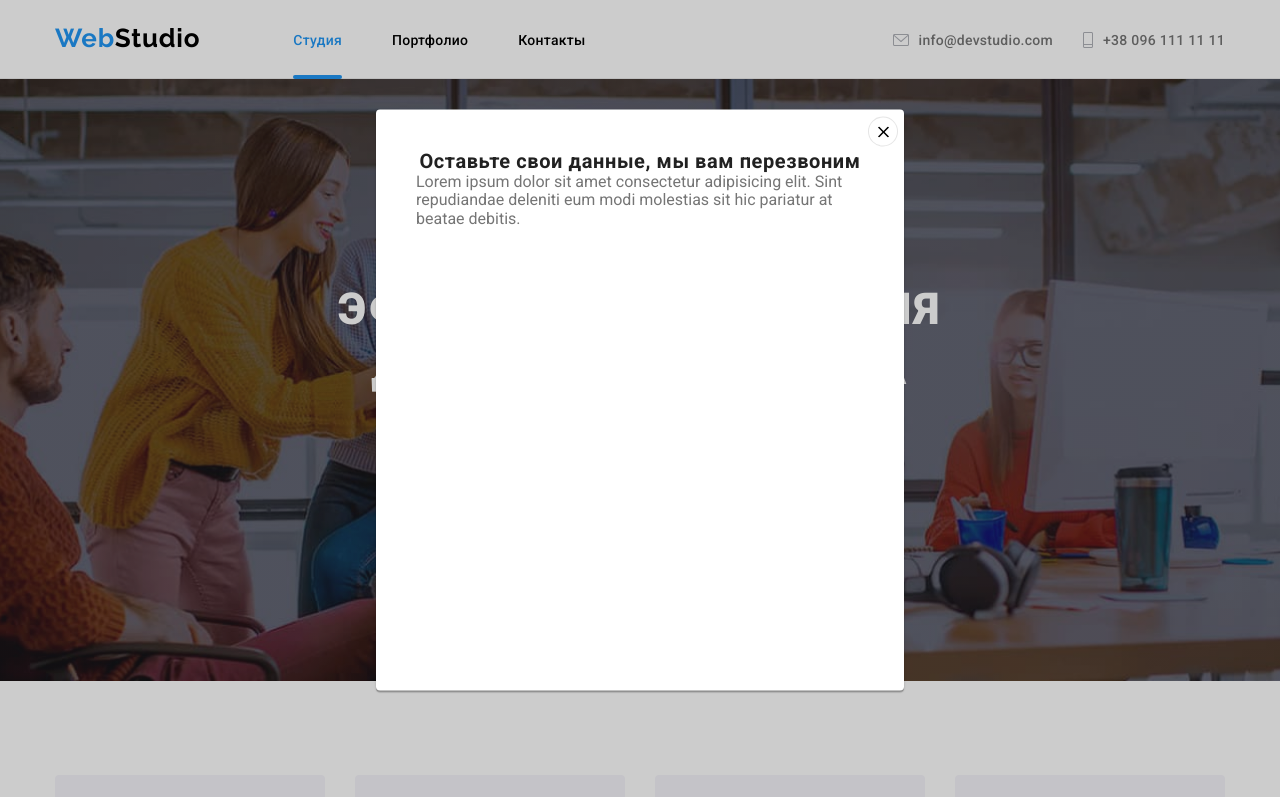
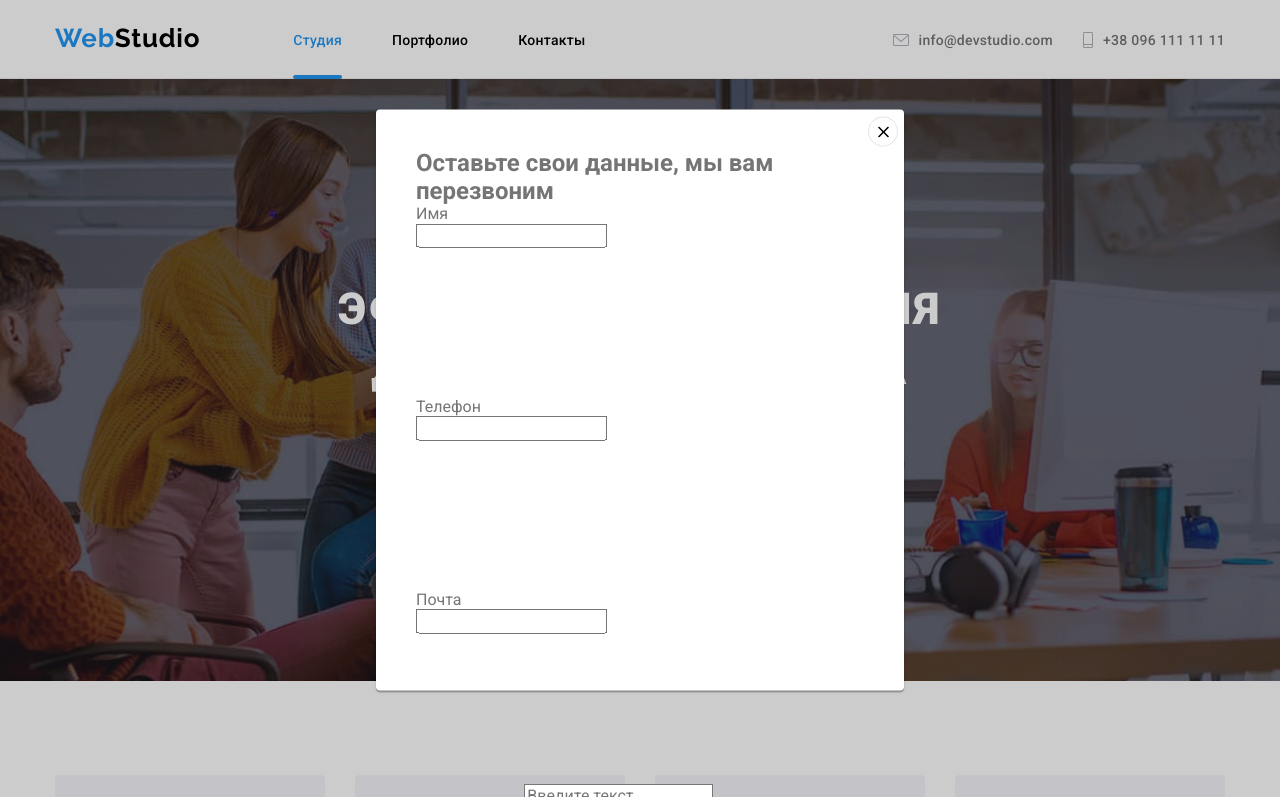
Before and after one commit to AVerba/goit-markup-hw-06, a plain HTML site: page index.html in a window 1280 px wide. Both pictures are taken after a click on the button "Заказать услугу". Shown: the top 797 px of the page. Drawn offline with nearby package versions, Linux system fonts and the light colour scheme.

Commit message:
added murcuo form

```diff
--- a/index.html
+++ b/index.html
@@ -51,14 +51,54 @@
             </section>
             <div class="_backdrop _is-hidden" data-modal>
                 <div class="order__modal">
-                    <h4 class="modal__title">Оставьте свои данные, мы вам перезвоним</h4>
-                    <p>Lorem ipsum dolor sit amet consectetur adipisicing elit. Sint repudiandae deleniti eum modi molestias sit hic pariatur at beatae debitis.</p>
-                    <button type="button" class="btn-close _d-flex" data-modal-close>
+                    <form class="js-form" id="modal-form">
+                        <h2 class="form-title">Оставьте свои данные, мы вам перезвоним</h2>
+
+                        <div class="input-container flexbox">
+
+                            <label for="name" class="label-form-titles">Имя</label>
+                            <div class="input-icon-container">
+                                <input class="modalform-input" type="text" name="name" id="name" />
+                                <svg class="icon forms">
+                                    <use href="./images/icons/sprite.svg#form-name-person"> </use>
+                                </svg>
+                            </div>
+
+                            <label for="tel-number" class="label-form-titles">Телефон</label>
+                            <div class="input-icon-container">
+                                <input class="modalform-input" type="tel" name="tel-number" id="tel-number" />
+                                <svg class="icon">
+                                    <use href="./images/icons/sprite.svg#form-phone"> </use>
+                                </svg>
+                            </div>
+
+                            <label for="mail" class="label-form-titles">Почта</label>
+                            <div class="input-icon-container">
+                                <input class="modalform-input" type="email" name="mail" id="mail" />
+                                <svg class="icon">
+                                    <use href="./images/icons/sprite.svg#form-email"> </use>
+                                </svg>
+                            </div>
+
+                            <label for="comment" class="label-form-titles">Комментарий</label>
+                            <textarea class="modalform-comment" name="comment" id="comment" rows="7"
+                                placeholder="Введите текст"></textarea>
+
+                            <label for="checkbox" class="label-checkbox"><input type="checkbox"
+                                    class="checkbox visually-hidden" id="checkbox" />
+                                <span class="label-checkbox-title">Соглашаюсь с рассылкой и
+                                    принимаю</span> <a href="/" class="link"> Условия
+                                    договора</a>
+
+                            </label>
+                        </div>
+                        <button type="submit" class="modal-submit">Отправить</button>
+                    </form>
+                   <button type="button" class="btn-close _d-flex" data-modal-close>
                         <svg class="icon"  width="11" height="11">
                             <use xlink:href="./images/control/controls.svg#close"></use>
                         </svg>
                     </button>
-
                 </div>
             </div>
             <section class="page__respons respons section">
```
